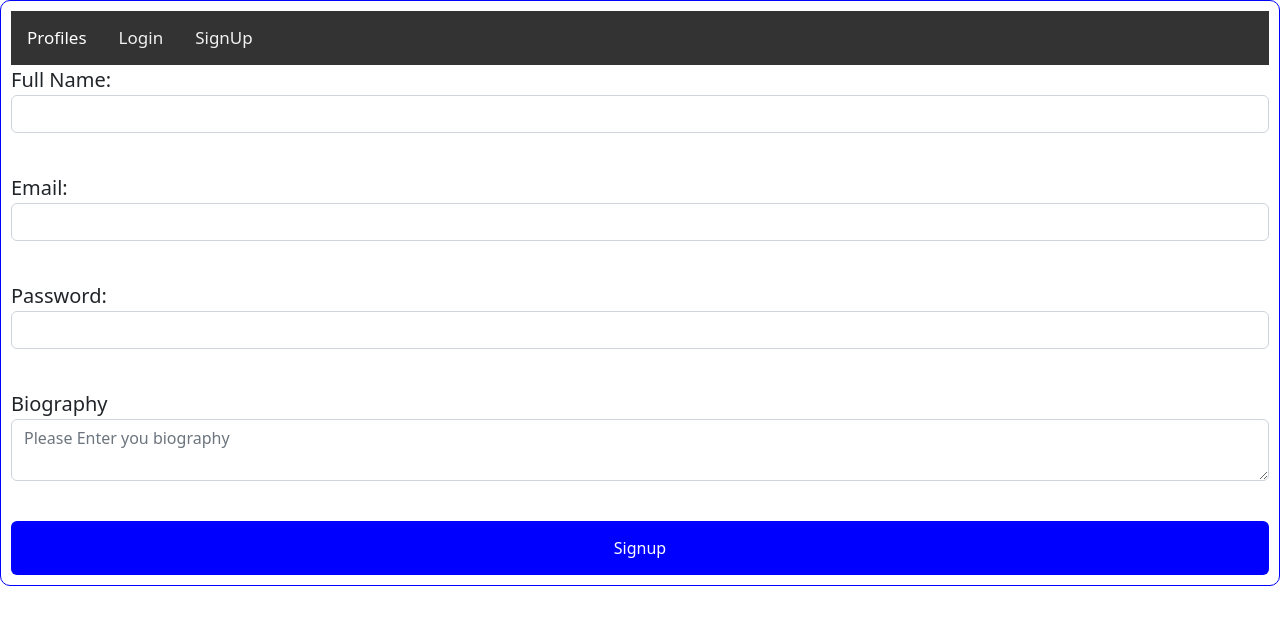
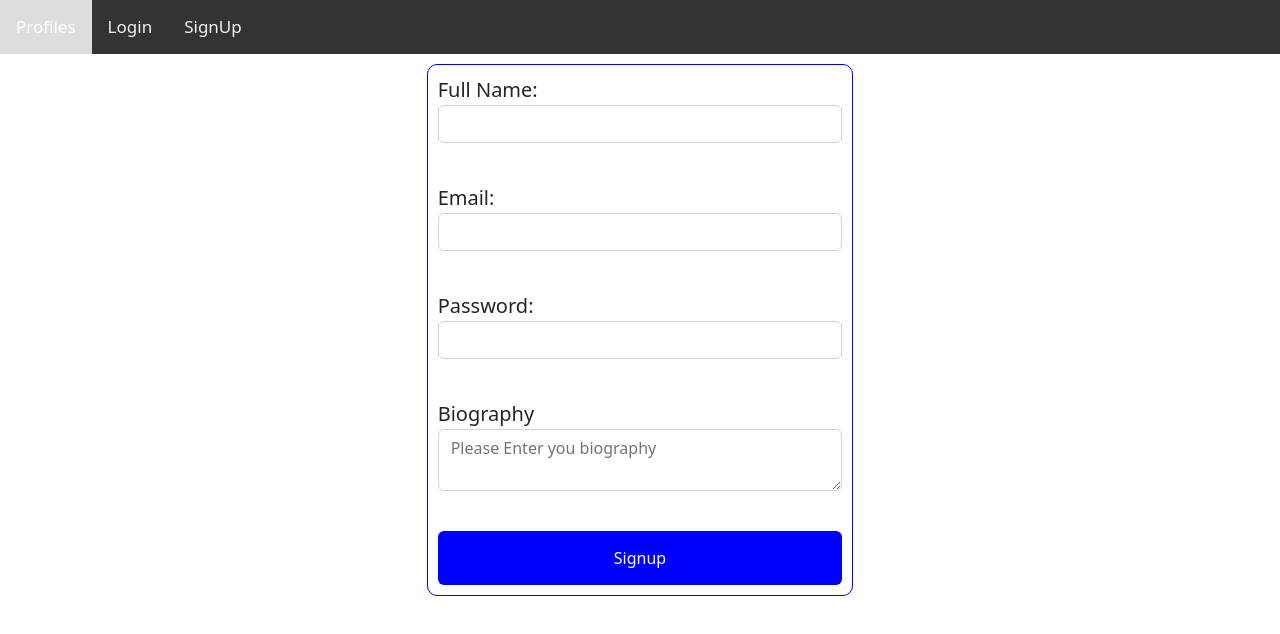
Before and after one commit to okoroandrew/My-react-app, a React (Create React App) app: page /signup in a window 1280 px wide. Shown: the top 634 px of the page. Built offline with nearby package versions, Linux system fonts and the light colour scheme.

Commit message:
Add navigation bar

```diff
--- a/src/App.css
+++ b/src/App.css
@@ -24,7 +24,7 @@
   height: 200px;
   width: 200px;
   border: 1px solid gray;
-  margin-left: 50px;
+  margin-left: 40px;
 }
 
 .all-users h1{
@@ -43,7 +43,7 @@
   height: 200px;
   width: 200px;
   border: 1px solid gray;
-  margin-left: 50px;
+  margin-left: 40px;
   margin-bottom: 80px;
 }
 
@@ -53,7 +53,7 @@
 }
 
 .custom_form{
-  margin-left: 50px;
+  margin-left: 40px;
   margin-top: 40px;
   margin-bottom: 40px;
 }
@@ -94,6 +94,7 @@
 .topnav {
   background-color: #333;
   overflow: hidden;
+  margin-bottom: 10px;
 }
 
 /* Style the links inside the navigation bar */
@@ -114,6 +115,6 @@
 
 /* Add a color to the active/current link */
 .topnav a.active {
-  background-color: solid blue;
+  background-color: solid rgb(60, 0, 255);
   color: white;
 }
--- a/src/Home.js
+++ b/src/Home.js
@@ -5,6 +5,7 @@ import 'bootstrap/dist/css/bootstrap.css';
 import UserForm from "./components/UserForm";
 import {getProfile, postProfile, getNews, getUsers} from "./api/user"
 import { useNavigate } from 'react-router-dom'
+import Header from "./components/Header";
 
 
 function Home() {
@@ -49,11 +50,7 @@ function Home() {
     return (
 
     <div>
-        <div class="topnav">
-            <a class="active" href="/">Profiles</a>
-            <a href="/login">Login</a>
-            <a href="/signup">SignUp</a>
-        </div>
+        <Header/>
         <div class="current-user">
             <h1>
                 Current User
--- /dev/null
+++ b/src/components/Header.jsx
@@ -0,0 +1,11 @@
+import React from "react";
+
+export default function Header(){
+    return(
+        <div class="topnav">
+                <a class="active" href="/">Profiles</a>
+                <a href="/login">Login</a>
+                <a href="/signup">SignUp</a>
+            </div>
+    )
+}
--- a/src/pages/Login.jsx
+++ b/src/pages/Login.jsx
@@ -2,6 +2,7 @@ import React, { useState } from "react";
 import {login} from '../api/user'
 import { setAuthToken } from '../utils/setAuthToken'
 import {useNavigate} from 'react-router-dom'
+import Header from "../components/Header";
 
 export default function Login(props) {
     const navigate = useNavigate()
@@ -24,12 +25,9 @@ export default function Login(props) {
     }
 
     return(
-        <div class="col-md-12 signup_login-tag">
-            <div class="topnav">
-                <a class="active" href="/">Profiles</a>
-                <a href="/login">Login</a>
-                <a href="/signup">SignUp</a>
-            </div>
+        <>
+        <Header/>
+        <div class="col-md-4 signup_login-tag">
             <form style={{display: 'flex', flexDirection: 'column'}} onSubmit={(e)=> loginUser(e)}>
                 <div class="form-group">
                     <label class="sr-only" for="name">Email:</label>
@@ -43,5 +41,6 @@ export default function Login(props) {
             </form>
 
         </div>
+        </>
     )
 }
--- a/src/pages/Signup.jsx
+++ b/src/pages/Signup.jsx
@@ -2,6 +2,7 @@ import React, { useState } from "react";
 import {signup} from '../api/user'
 import { setAuthToken } from '../utils/setAuthToken'
 import {useNavigate} from 'react-router-dom'
+import Header from "../components/Header";
 
 export default function Signup(props) {
     const navigate = useNavigate()
@@ -23,12 +24,9 @@ export default function Signup(props) {
     }
 
     return(
-        <div class="col-md-12 signup_login-tag">
-            <div class="topnav">
-                <a class="active" href="/">Profiles</a>
-                <a href="/login">Login</a>
-                <a href="/signup">SignUp</a>
-            </div>
+        <>
+        <Header/>
+        <div class="col-md-4 signup_login-tag">
             <form style={{display: 'flex', flexDirection: 'column'}} onSubmit={(e)=> signupUser(e)}>
                 <div class="form-group">
                     <label class="sr-only" for="name">Full Name:</label>
@@ -49,5 +47,6 @@ export default function Signup(props) {
                 <button type="submit" id= "custom_btn1" class="btn btn-default">Signup</button>
             </form>
         </div>
+        </>
     )
 }
```
Also changed, not shown: 1 other file (tests, documents, lock files or other folders).
